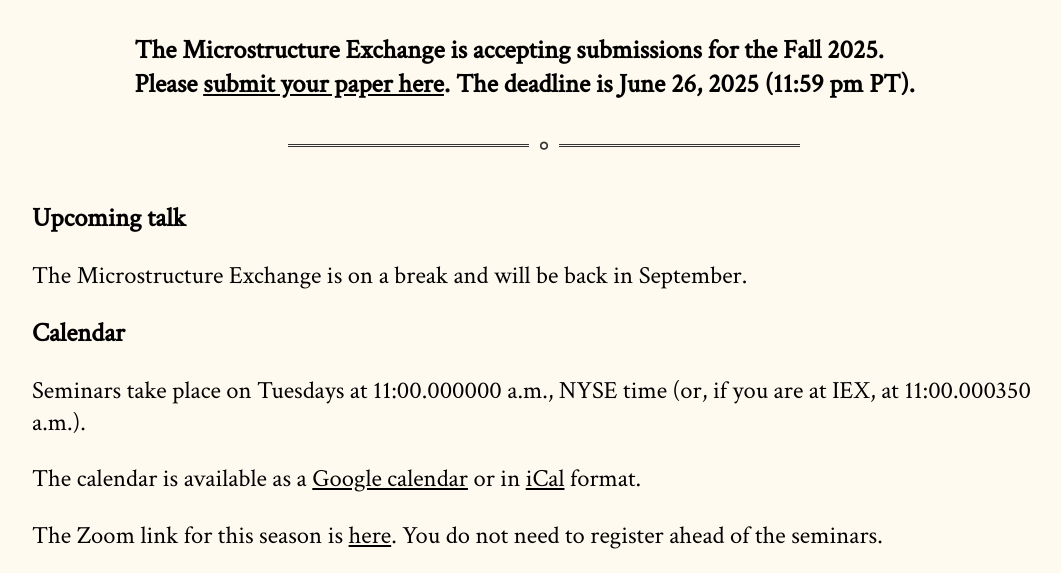
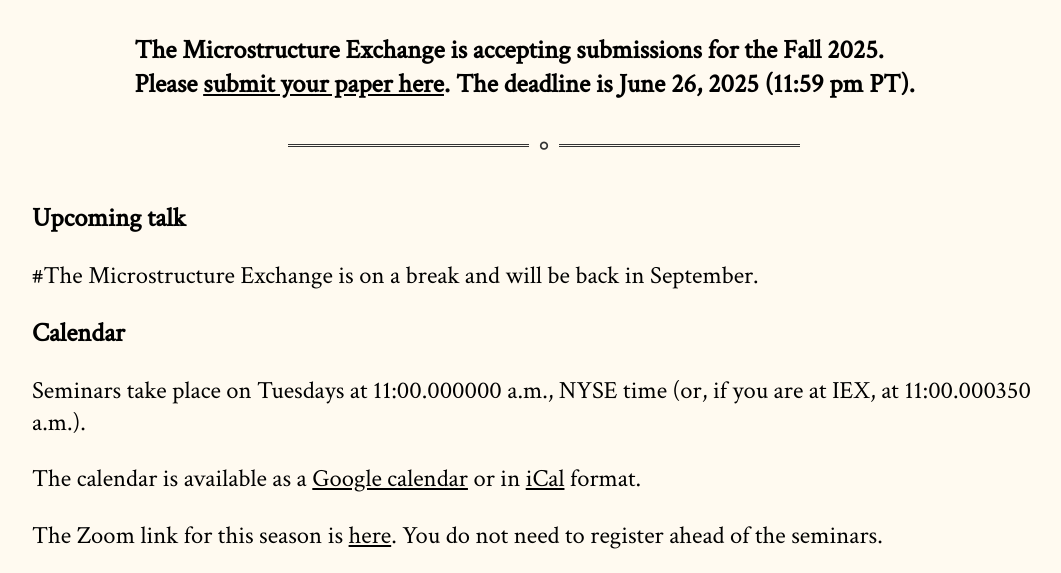
Before and after one commit to cpfiffer/microstructure.exchange, a Jekyll site: the page built from index.md, in a window 1280 px wide and 900 px high, scrolled down 496 px, cut to the strip 0-573 px from the top of the window. Shown: the whole strip, without its empty margins (96-1157 px from the left). Built offline with Jekyll 4.4.1, drawn with Linux system fonts in a browser that asks for light colours; some web fonts are replaced.

```diff
--- a/index.md
+++ b/index.md
@@ -20,7 +20,7 @@ Please <a href="https://www.research.net/r/TME-Fall-2025">submit your paper here
 ## Upcoming talk
 
 <!-- {% include upcoming-speaker.html %} -->
-The Microstructure Exchange is on a break and will be back in September.
+#The Microstructure Exchange is on a break and will be back in September.
 
 ## Calendar
 
```
